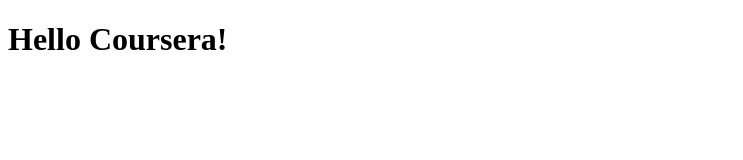
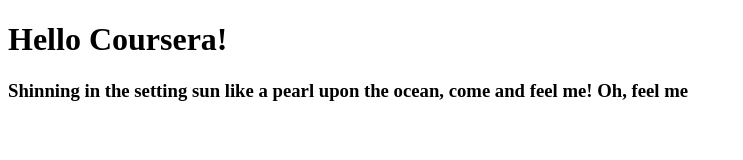
Before and after one commit to Md-Tahir-Amin-Ansari/Coursera-Test, a plain HTML site: page site/index.html in a window 1280 px wide. Shown: the whole page, without its empty margins (0-743 px from the left). Drawn offline with Linux system fonts and the light colour scheme.

Commit message:
Tera Hone Laga Hoon...

```diff
--- a/site/index.html
+++ b/site/index.html
@@ -2,9 +2,10 @@
 <html lang="en">
 <head>
     <meta charset="UTF-8">
-    <title>Hello Coursera! Shinning in the setting sun like a pearl upon the ocean , come and feel me! Oh feel me</title>
+    <title>Hello Coursera!</title>
 </head>
 <body>
 <h1>Hello Coursera!</h1>
+<h3>Shinning in the setting sun like a pearl upon the ocean, come and feel me! Oh, feel me</h3>
 </body>
 </html>
```
